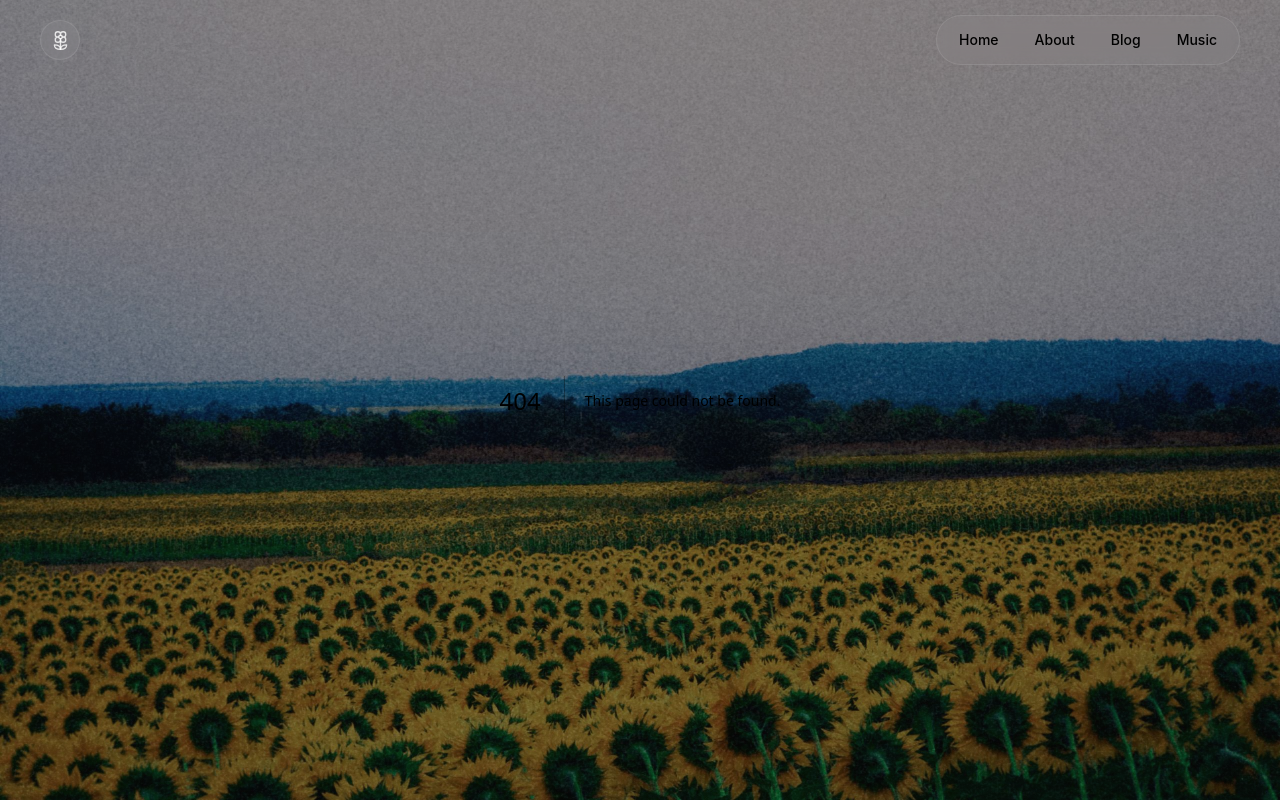
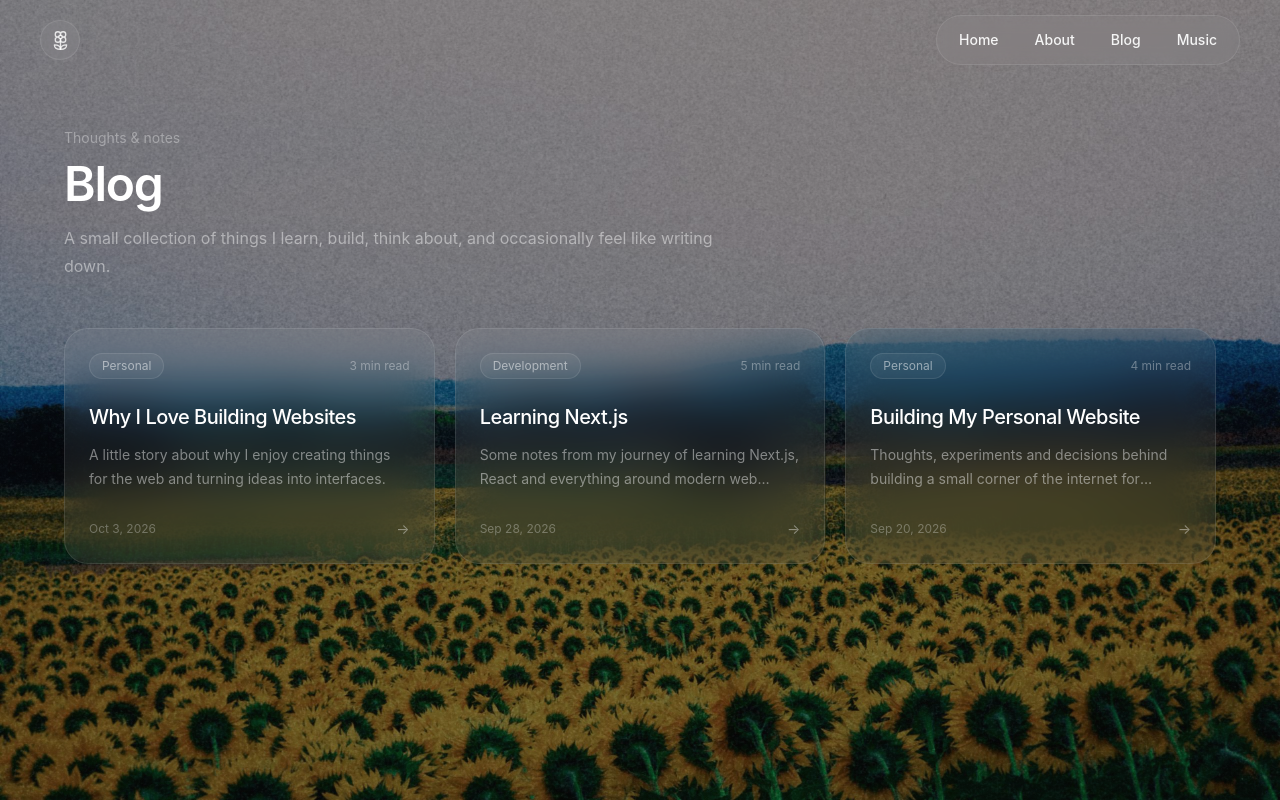
Before and after one commit to VibelessYoung/Me-Page, a Next.js app: page /blog in a window 1280 px wide. Before the commit this address had no page. Built offline with nearby package versions, Linux system fonts and the light colour scheme.

Commit message:
blogs created

```diff
--- /dev/null
+++ b/src/app/blog/[slug]/page.tsx
@@ -0,0 +1,115 @@
+import Link from "next/link";
+import { notFound } from "next/navigation";
+import { blogs } from "@/app/data/blogs";
+
+type BlogPageProps = {
+  params: Promise<{
+    slug: string;
+  }>;
+};
+
+export default async function BlogPostPage({ params }: BlogPageProps) {
+  const { slug } = await params;
+
+  const blog = blogs.find((item) => item.slug === slug);
+
+  if (!blog) {
+    notFound();
+  }
+
+  return (
+    <main className="min-h-screen px-5 pb-24 pt-32 text-white">
+      <article className="mx-auto max-w-3xl">
+        <Link
+          href="/blog"
+          className="
+            inline-flex
+            items-center
+            gap-2
+            text-sm
+            text-white/35
+            transition-colors
+            hover:text-white/70
+          "
+        >
+          <span>←</span>
+          Back to blog
+        </Link>
+
+        <header className="mt-10">
+          <div className="flex flex-wrap items-center gap-3">
+            <span
+              className="
+                rounded-full
+                border border-white/10
+                bg-white/[0.05]
+                px-3 py-1
+                text-xs
+                text-white/50
+              "
+            >
+              {blog.category}
+            </span>
+
+            <span className="text-xs text-white/30">{blog.date}</span>
+
+            <span className="text-xs text-white/30">{blog.readingTime}</span>
+          </div>
+
+          <h1
+            className="
+              mt-6
+              text-4xl
+              font-semibold
+              tracking-tight
+              sm:text-5xl
+              sm:leading-tight
+            "
+          >
+            {blog.title}
+          </h1>
+
+          <p
+            className="
+              mt-6
+              text-base
+              leading-8
+              text-white/45
+              sm:text-lg
+            "
+          >
+            {blog.description}
+          </p>
+        </header>
+
+        <div
+          className="
+            my-12
+            h-px
+            bg-white/10
+          "
+        />
+
+        <div
+          className="
+            prose
+            prose-invert
+            max-w-none
+            prose-headings:font-medium
+            prose-headings:tracking-tight
+            prose-p:text-white/60
+            prose-p:leading-8
+            prose-a:text-white
+          "
+        >
+          <p>This is where the blog content will live.</p>
+
+          <p>
+            You can later replace this section with the actual content of the
+            article.
+          </p>
+        </div>
+      </article>
+    </main>
+  );
+}
--- /dev/null
+++ b/src/app/blog/page.tsx
@@ -0,0 +1,24 @@
+import BlogGrid from "@/app/components/Blog/BlogGrid";
+
+export default function BlogPage() {
+  return (
+    <main className="min-h-screen px-5 pb-20 pt-32 text-white">
+      <div className="mx-auto max-w-6xl">
+        <header className="mb-12 max-w-2xl">
+          <p className="mb-3 text-sm text-white/35">Thoughts & notes</p>
+
+          <h1 className="text-4xl font-semibold tracking-tight sm:text-5xl">
+            Blog
+          </h1>
+
+          <p className="mt-4 text-sm leading-7 text-white/45 sm:text-base">
+            A small collection of things I learn, build, think about, and
+            occasionally feel like writing down.
+          </p>
+        </header>
+
+        <BlogGrid />
+      </div>
+    </main>
+  );
+}
--- /dev/null
+++ b/src/app/components/Blog/BlogCard.tsx
@@ -0,0 +1,76 @@
+import Link from "next/link";
+import type { Blog } from "@/app/data/blogs";
+
+type BlogCardProps = {
+  blog: Blog;
+};
+
+export default function BlogCard({ blog }: BlogCardProps) {
+  return (
+    <Link
+      href={`/blog/${blog.slug}`}
+      className="
+        group block
+        rounded-3xl
+        border border-white/10
+        bg-white/[0.06]
+        p-6
+        backdrop-blur-xl
+        transition-all duration-500
+        hover:-translate-y-1
+        hover:border-white/20
+        hover:bg-white/[0.09]
+        hover:shadow-[0_20px_60px_rgba(0,0,0,0.2)]
+      "
+    >
+      <article>
+        <div className="mb-6 flex items-center justify-between gap-4">
+          <span
+            className="
+              rounded-full
+              border border-white/10
+              bg-white/[0.05]
+              px-3 py-1
+              text-xs
+              text-white/50
+            "
+          >
+            {blog.category}
+          </span>
+
+          <span className="text-xs text-white/35">{blog.readingTime}</span>
+        </div>
+
+        <h2
+          className="
+            text-xl font-medium tracking-tight
+            text-white
+            transition-colors duration-300
+            group-hover:text-white/90
+          "
+        >
+          {blog.title}
+        </h2>
+
+        <p className="mt-3 line-clamp-2 text-sm leading-6 text-white/45">
+          {blog.description}
+        </p>
+
+        <div className="mt-7 flex items-center justify-between">
+          <span className="text-xs text-white/30">{blog.date}</span>
+
+          <span
+            className="
+              text-sm text-white/40
+              transition-all duration-300
+              group-hover:translate-x-1
+              group-hover:text-white/80
+            "
+          >
+            →
+          </span>
+        </div>
+      </article>
+    </Link>
+  );
+}
--- /dev/null
+++ b/src/app/components/Blog/BlogGrid.tsx
@@ -0,0 +1,20 @@
+import BlogCard from "./BlogCard";
+import { blogs } from "@/app/data/blogs";
+
+export default function BlogGrid() {
+  return (
+    <div
+      className="
+        grid
+        grid-cols-1
+        gap-5
+        sm:grid-cols-2
+        lg:grid-cols-3
+      "
+    >
+      {blogs.map((blog) => (
+        <BlogCard key={blog.slug} blog={blog} />
+      ))}
+    </div>
+  );
+}
```
